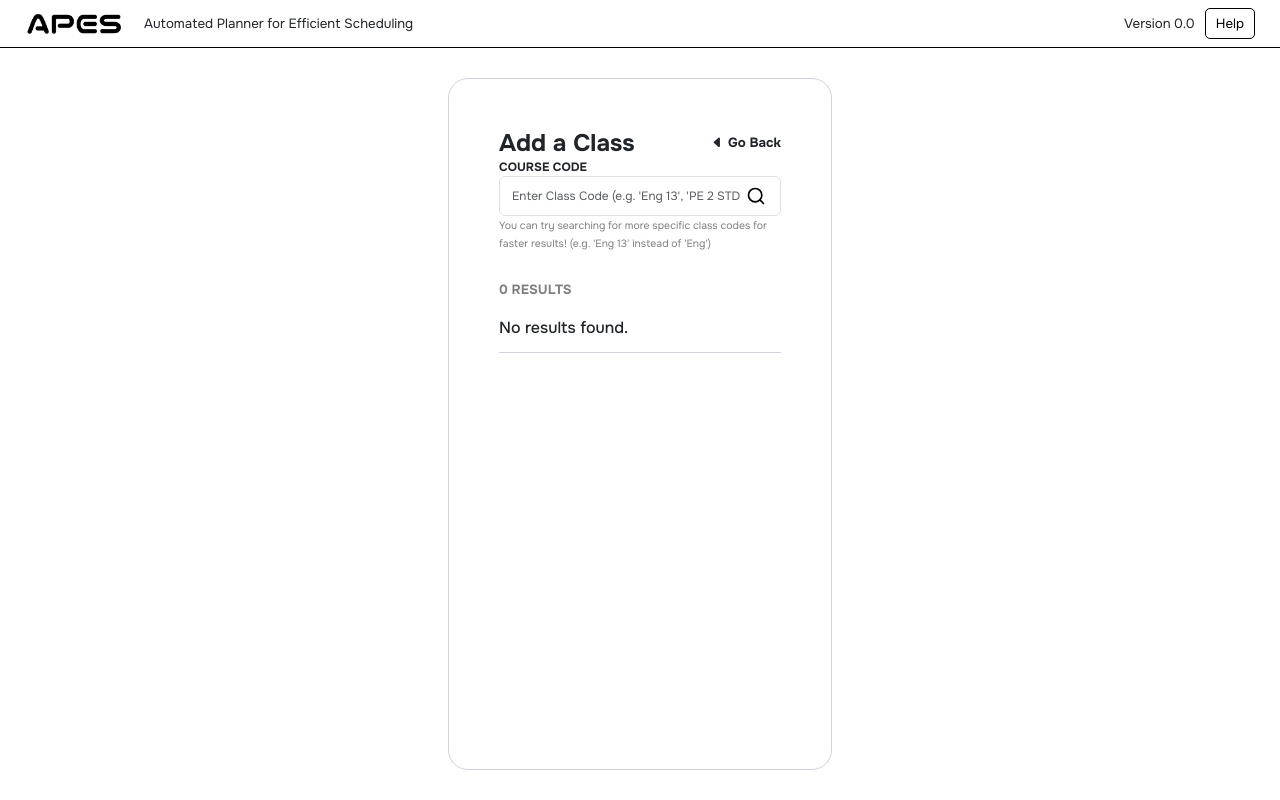
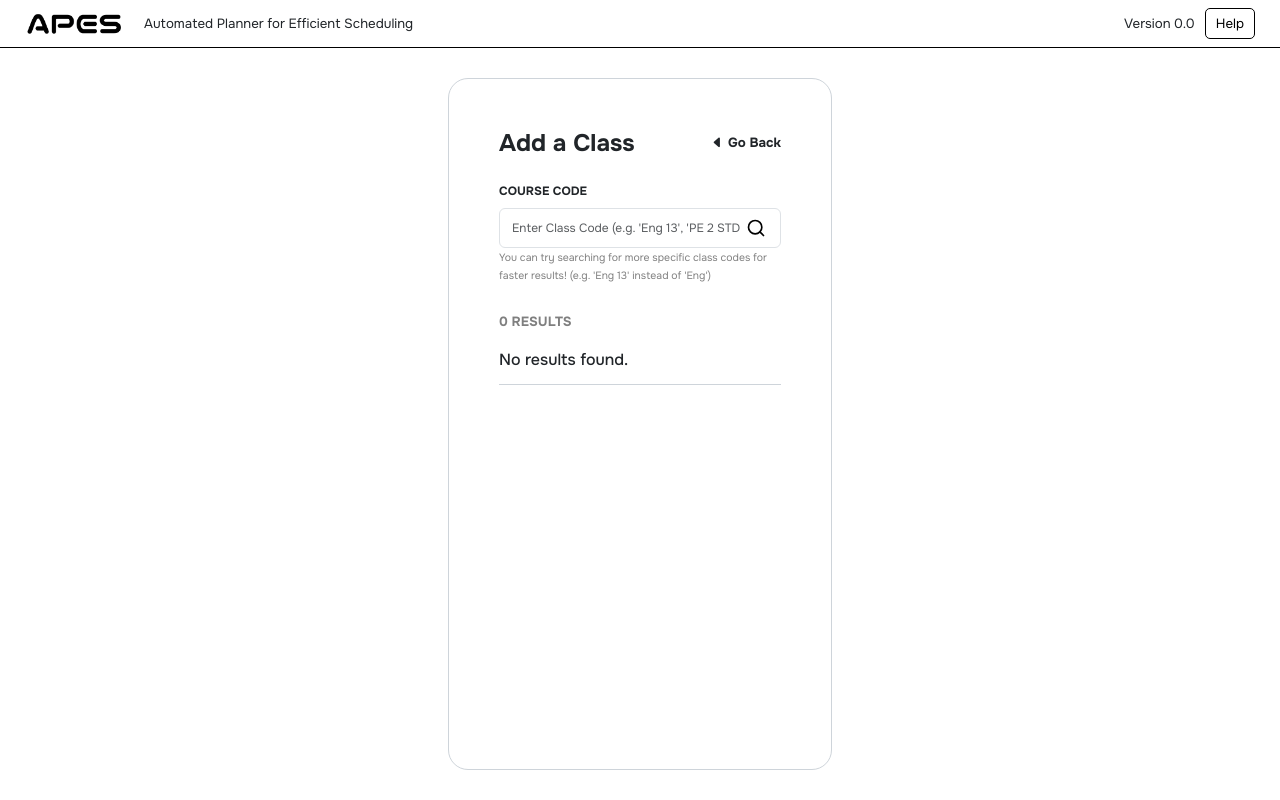
Before and after one commit to pingu204/cs192-APES, a Django app: template src/courses/templates/dcp_add.html in a window 1280 px wide. Run offline with Django 5.2, Linux system fonts and the light colour scheme; the template is opened without the code that fills it: values that come from a table or form of the project are taken from there, others are empty; parts of the project's set-up code (start-up, migrations or seed data) failed here and were passed over.

Commit message:
fix: layout of result cards

```diff
--- a/src/courses/templates/dcp_add.html
+++ b/src/courses/templates/dcp_add.html
@@ -20,7 +20,7 @@
             <form method="GET" onsubmit="showLoading()">
                 <div class="form-row">
                     <div class="col">
-                        <label class="form-label" for="id_course_code">
+                        <label class="form-label mt-4 mb-2" for="id_course_code">
                             {{ form.course_code.label | upper }}
                         </label>
                         <div class="input-wrapper">
@@ -61,16 +61,6 @@
                     </ul>
                 </div>
                 {% endif %}
-                <!-- {% if messages %}
-                <ul class="errors-list">
-                    {% for message in messages %}
-                        <li {% if message.tags %} class="{{ message.tags }}"{% endif %}>
-                            <i class="bi bi-exclamation-circle"></i>
-                            {{ message }}
-                        </li>
-                    {% endfor %}
-                </ul>
-                {% endif %} -->
             </form>
 
             {% if search_results|length == 1 %}
@@ -81,7 +71,7 @@
 
             <div class="filler result-container">
                 {% for result in search_results %}
-                    <div class="result-card">
+                    <div class="result-card d-flex flex-row align-items-end">
                         <div>
                             <h5>{{ result.course_title }}</h5>
                             <h5><span class="bold-text">{{ result.course_code }}</span><i class="bi bi-dot"></i><span class="light-text">{{ result.units }} Units</span></h5>
@@ -97,7 +87,7 @@
                         </form>
                     </div>
                     {% empty %}
-                    <div class="result-card">
+                    <div class="result-card d-flex flex-row align-items-end">
                         <div>
                             <h5>No results found.</h5>
                         </div>
--- a/src/courses/templates/sched_add_course.html
+++ b/src/courses/templates/sched_add_course.html
@@ -40,7 +40,7 @@
             <form method="GET" onsubmit="showLoading()">
                 <div class="form-row">
                     <div class="col">
-                        <label class="form-label" for="id_course_code">
+                        <label class="form-label mt-4 mb-2" for="id_course_code">
                             {{ form.course_code.label | upper }}
                         </label>
                         <div class="input-wrapper">
@@ -92,7 +92,7 @@
 
         <div class="filler result-container flex-grow-container">
             {% for section, timeslot in search_results %}
-                <div class="result-card" id="{{forloop.counter}}">
+                <div class="result-card d-flex flex-row align-items-end" id="{{forloop.counter}}">
                     <div>
                         <div class="mb-2">
                             {% if section.class_days.lec %}
@@ -133,7 +133,7 @@
                     </form>
                 </div>
                 {% empty %}
-                <div class="result-card">
+                <div class="result-card d-flex flex-row align-items-end">
                     <div>
                         <h5>No results found.</h5>
                     </div>
--- a/src/courses/templates/sched_redraw.html
+++ b/src/courses/templates/sched_redraw.html
@@ -36,7 +36,7 @@
                 <span class="bold-text small"><a href="../../"><i class="bi bi-caret-left-fill"></i> Go Back</a></span>
             </div>
             <div class="form-row">
-                <label class="form-label">PICK A NEW SECTION FOR</label>
+                <label class="form-label mt-4 mb-2">PICK A NEW SECTION FOR</label>
                 <input class="form-control" type="text" value="{{course_code}}" disabled readonly>
                 <span class="form-text">
                     Hover over each of the section block to have a glimpse of your sched!
@@ -76,7 +76,7 @@
 
         <div class="filler result-container flex-grow-container">
             {% for section, timeslot in redrawn_scheds %}
-                <div class="result-card" id="{{forloop.counter}}">
+                <div class="result-card d-flex flex-row align-items-end" id="{{forloop.counter}}">
                     <div>
                         <div class="mb-2">
                             {% if section.class_days.lec %}
@@ -116,7 +116,7 @@
                     </form>
                 </div>
                 {% empty %}
-                <div class="result-card">
+                <div class="result-card d-flex flex-row align-items-end">
                     <div>
                         <h5>No results found.</h5>
                     </div>
--- a/src/session/templates/register.html
+++ b/src/session/templates/register.html
@@ -14,7 +14,7 @@
         <div class="form-body">
             <div class="d-flex align-items-end gap-3 mb-4">
                 <h1>Create Account</h1>
-                <h6>Already a member? <a href="../login/">Log in.</a></h6>
+                <h6>Already a member? <a href="../login/"><span class=bold-text">Log in.</span></a></h6>
             </div>
             <form method="POST" id="signUpForm"> {% csrf_token %}
                 <div class="row mb-2">
--- a/src/static/css/style.css
+++ b/src/static/css/style.css
@@ -837,6 +837,7 @@ span.tab-lab {
 span.tab-outline {
     background: none;
     border: 1px solid black;
+    transition: 0.2s linear;
 }
 
 span.tab-outline:hover {
```
